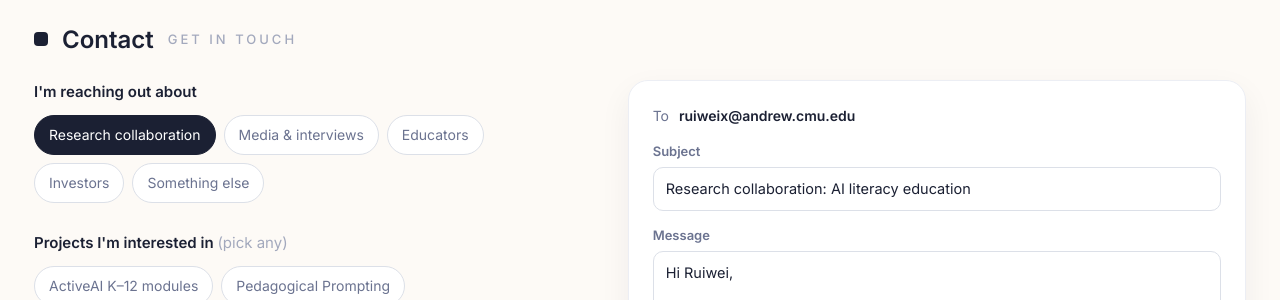
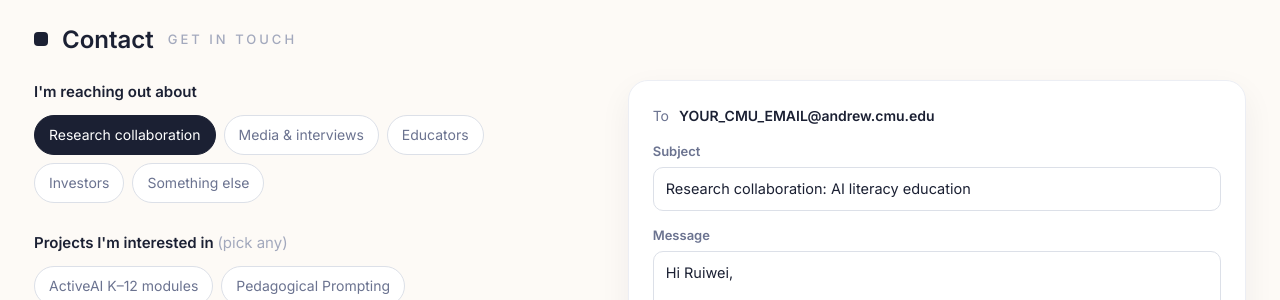
Before and after one commit to ruiwei-xiao/ruiwei-xiao.github.io, a Jekyll site: the page built from index.html, in a window 1280 px wide and 900 px high, scrolled down 4085 px. Shown: the part 153-453 px from the top of the window. Built offline with Jekyll 4.4.1, drawn with Linux system fonts in a browser that asks for light colours.

Commit message:
Revert "Set contact email"
This reverts commit 198b89c0f15cbed1918db6067cfa1aa7ea7145c7.

```diff
--- a/_config.yml
+++ b/_config.yml
@@ -28,7 +28,7 @@ highlighter: rouge
 
 cv_url: https://drive.google.com/file/d/12XQAa_tvCNml65rYvvtBqdnH0Qc25q6O/view?usp=sharing
 # 首页 Contact 版块的收件邮箱（会公开显示）
-contact_email: ruiweix@andrew.cmu.edu
+contact_email: YOUR_CMU_EMAIL@andrew.cmu.edu
 
 # 整站 "Under construction" 蒙版；改成 false 即可去掉
 under_construction: false
```
